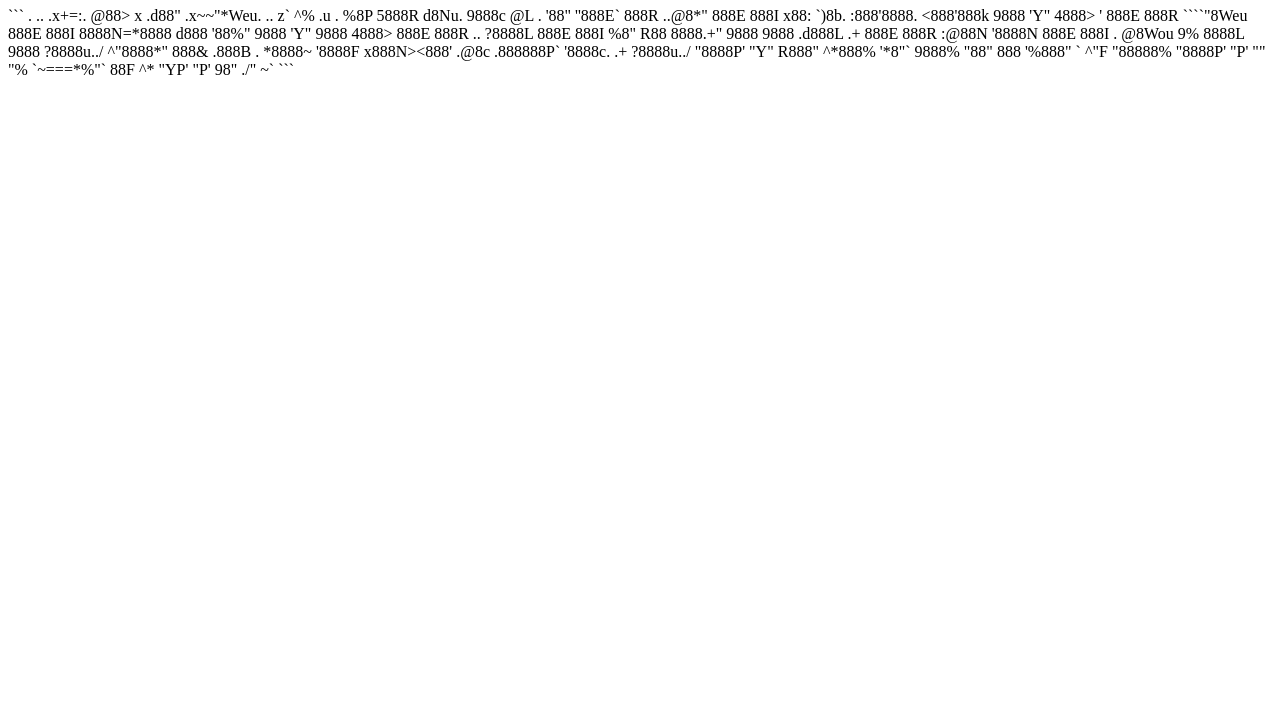
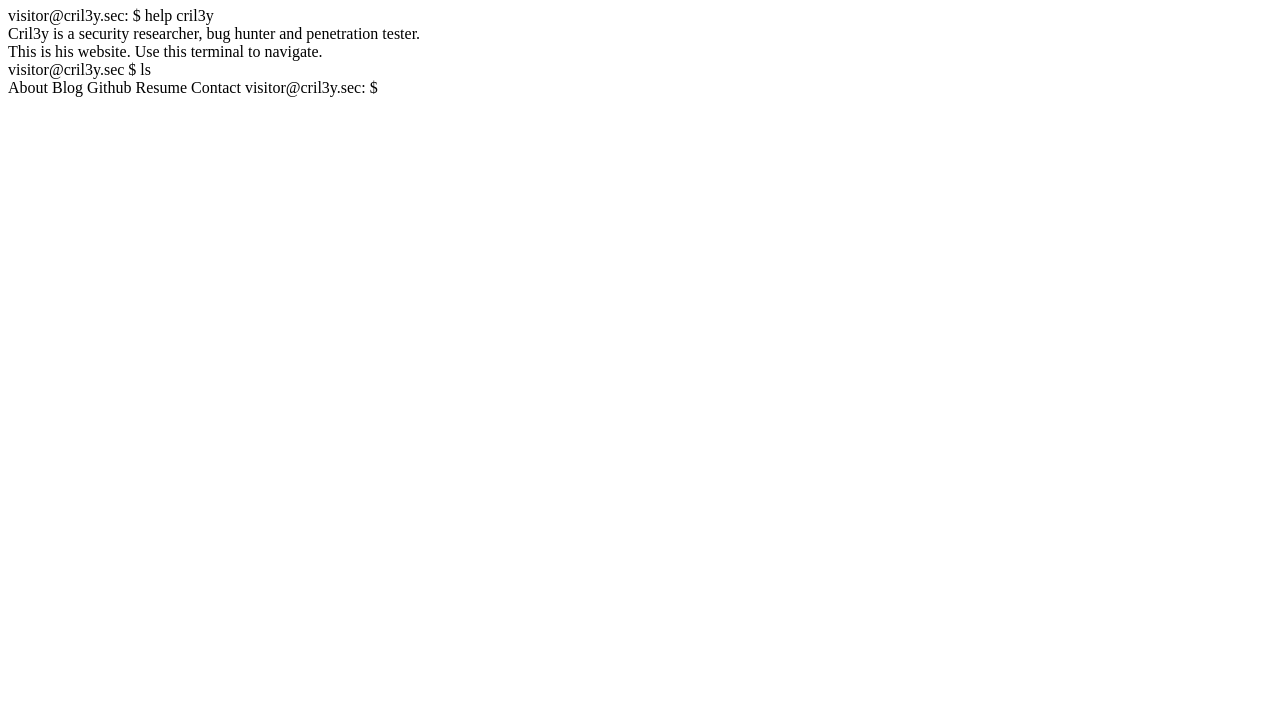
Before and after one commit to Cril3y/Cril3y.github.io, a plain HTML site: page index.html in a window 1280 px wide. Shown: the part 73-800 px from the top of the page. Drawn offline with Linux system fonts and the light colour scheme.

Commit message:
Update index.html

`````diff
--- a/index.html
+++ b/index.html
@@ -2,22 +2,17 @@
 <html>
 <body>
 <h1>Hello World</h1>
-<p>```
-  .          ..                                       .x+=:.
- @88>  x .d88"    .x~~"*Weu.     ..                  z`    ^%
-.u    .     %8P    5888R    d8Nu.  9888c   @L                      .   <k
-.    .d88B :@8c     .     '888R    88888  98888  9888i   .dL            .@8Ned8"      .u          .
-.udR88N  ="8888f8888r  .@88u    888R    "***"  9888%  `Y888k:*888.         .@^%8888"    ud8888.   .udR88N
-<888'888k   4888>'88"  ''888E`   888R         ..@8*"     888E  888I        x88:  `)8b. :888'8888. <888'888k
-9888 'Y"    4888> '      888E    888R      ````"8Weu     888E  888I        8888N=*8888 d888 '88%" 9888 'Y"
-9888        4888>        888E    888R     ..    ?8888L   888E  888I         %8"    R88 8888.+"    9888
-9888       .d888L .+     888E    888R   :@88N   '8888N   888E  888I    .     @8Wou 9%  8888L      9888
-?8888u../  ^"8888*"      888&   .888B . *8888~  '8888F  x888N><888'  .@8c  .888888P`   '8888c. .+ ?8888u../
-"8888P'      "Y"        R888"  ^*888%  '*8"`   9888%    "88"  888  '%888" `   ^"F      "88888%    "8888P'
-"P'                    ""      "%      `~===*%"`            88F    ^*                  "YP'       "P'
-                                      98"
-                                    ./"
-                                   ~`
-```</p>
+<p>
+visitor@cril3y.sec: $ help cril3y
+<br>
+Cril3y is a security researcher, bug hunter and penetration tester.
+<br>
+This is his website. Use this terminal to navigate.
+<br>
+visitor@cril3y.sec $ ls
+<br>
+About Blog Github Resume Contact
+visitor@cril3y.sec: $
+</p>
 </body>
 </html>
`````
